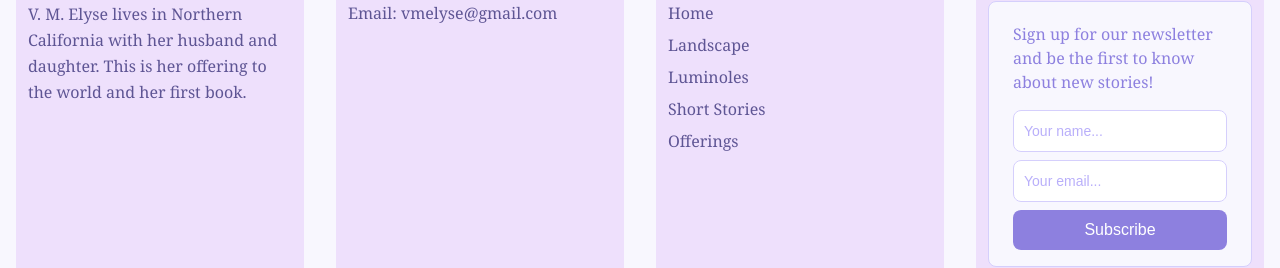
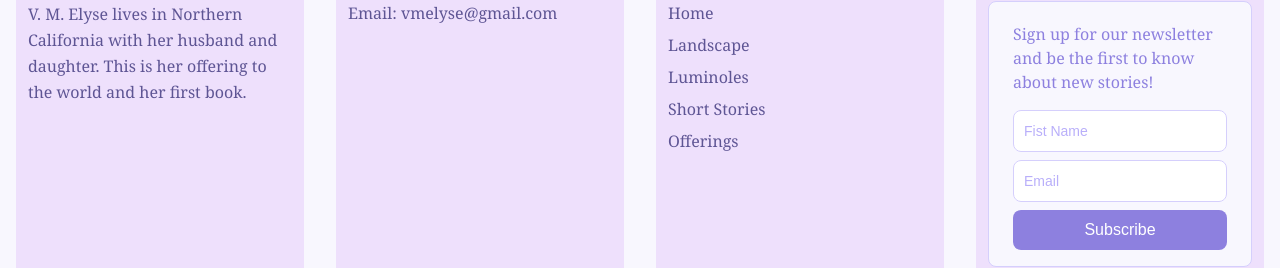
Before and after one commit to keanedwards1/marie, a Next.js app: page / in a window 1280 px wide. Shown: the part 1364-1632 px from the top of the page. Built offline with nearby package versions, Linux system fonts and the light colour scheme.

Commit message:
made some changes to the error messages:

```diff
--- a/src/components/SubscribeForm.tsx
+++ b/src/components/SubscribeForm.tsx
@@ -23,15 +23,15 @@ const SubscribeForm: React.FC = () => {
       const data = await response.json();
 
       if (response.ok) {
-        setMessage("Subscription successful!");
+        setMessage("Great success 🦋");
         setEmail("");
         setName("");
       } else {
-        setMessage(data.error || "Subscription failed. Please try again.");
+        setMessage(data.error || "Subscription failed. Sorry! Feel free to contact us if it persists :)");
       }
     } catch (error) {
       console.error("Subscription error:", error);
-      setMessage("An error occurred. Please try again.");
+      setMessage("We've tripped on our laces. You can try again but feel free to reach out if the error keeps happening.");
     } finally {
       setIsLoading(false);
     }
@@ -59,7 +59,7 @@ const SubscribeForm: React.FC = () => {
             value={name}
             onChange={handleNameChange}
             className="relative bg-white ring-0 outline-none border border-lavender-300 text-lavender-800 placeholder-lavender-400 text-sm rounded-lg focus:ring-lavender-500 focus:border-lavender-500 block w-full p-2.5 mb-2"
-            placeholder="Your name..."
+            placeholder="Fist Name"
             required
           />
           <input
@@ -67,7 +67,7 @@ const SubscribeForm: React.FC = () => {
             value={email}
             onChange={handleEmailChange}
             className="relative bg-white ring-0 outline-none border border-lavender-300 text-lavender-800 placeholder-lavender-400 text-sm rounded-lg focus:ring-lavender-500 focus:border-lavender-500 block w-full p-2.5"
-            placeholder="Your email..."
+            placeholder="Email"
             required
           />
         </div>
```
